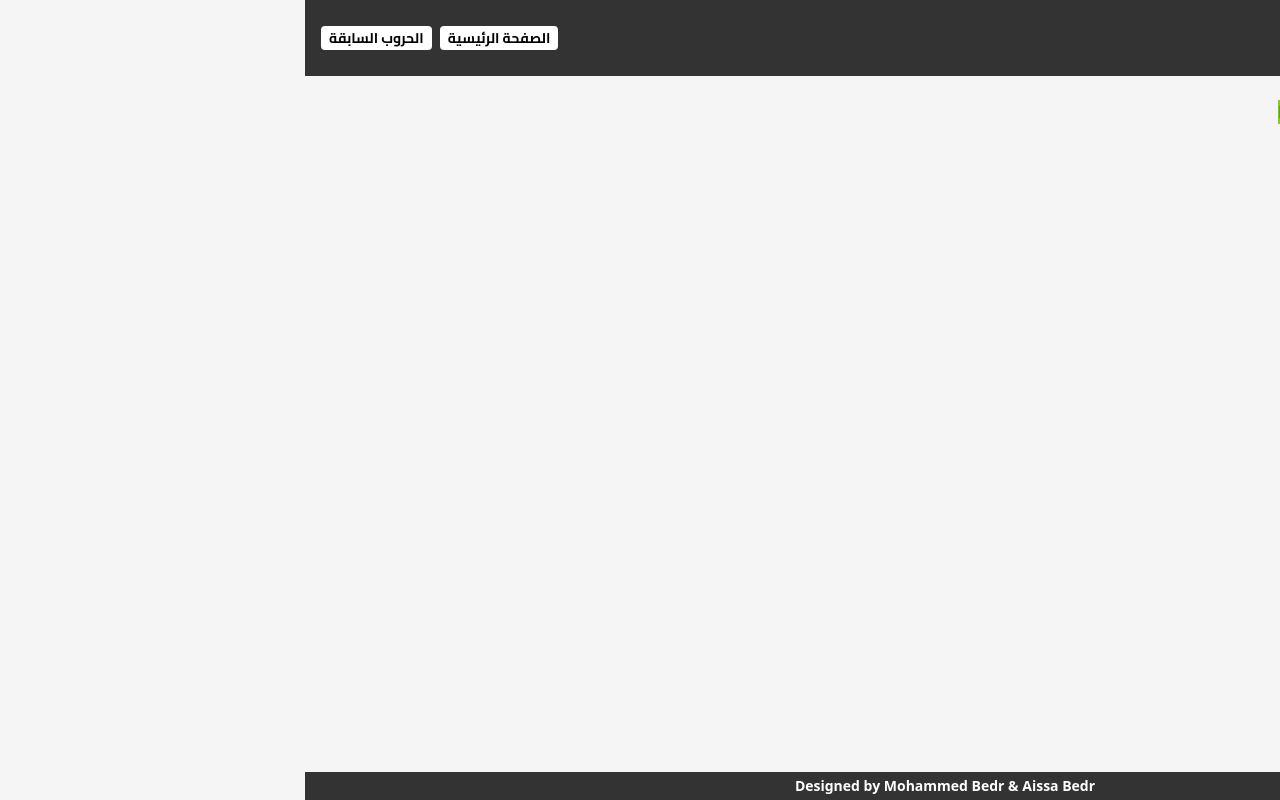
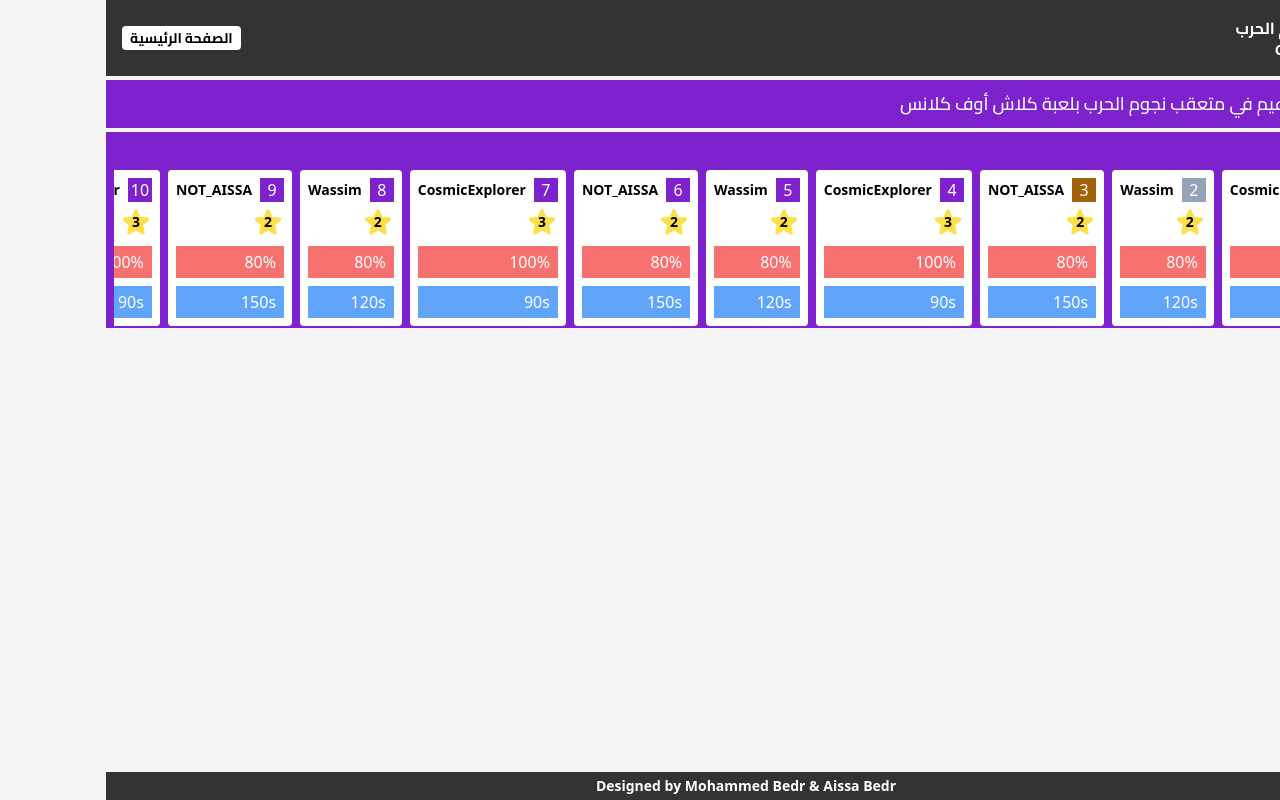
Before and after one commit to aissa-dev1/coc-war-star-tracker, a React (Vite) app: page / in a window 1280 px wide. Built offline with nearby package versions, Linux system fonts and the light colour scheme.

Commit message:
Start working in the leaderboard container and cards

```diff
--- a/src/components/CurrentWarStatus.tsx
+++ /dev/null
@@ -1,43 +0,0 @@
-import CurrentWarStatusCard from "./helpers/CurrentWarStatusCard";
-import SectionTitle from "./helpers/SectionTitle";
-
-function CurrentWarStatus() {
-  return (
-    <section>
-      <SectionTitle name="حالة الحرب الحالية" />
-
-      <div className="grid grid-cols-1 gap-2 p-2 mt-1 text-black bg-white sm:grid-cols-2 xl:grid-cols-3">
-        <p className="font-medium font-cairo bg-[#f5f5f5] p-1 rounded">
-          يوم البحث: <span className="text-sm font-bold">2024/2/11</span>
-        </p>
-
-        <p className="font-medium font-cairo bg-[#f5f5f5] p-1 rounded">
-          نوع الحرب:{" "}
-          <span className="text-sm font-bold">
-            20 <span>ضد</span> 20
-          </span>
-        </p>
-
-        <p className="font-medium font-cairo bg-[#f5f5f5] p-1 rounded">
-          بدأت الحرب: <span className="text-sm font-bold">نعم</span>
-        </p>
-
-        <p className="font-medium font-cairo bg-[#f5f5f5] p-1 rounded">
-          انتهت الحرب: <span className="text-sm font-bold">لا</span>
-        </p>
-
-        <p className="font-medium font-cairo bg-[#f5f5f5] p-1 rounded xl:col-span-2">
-          الفائز: <span className="text-sm font-bold">لا أحد</span>
-        </p>
-      </div>
-
-      <div className="grid grid-cols-1 gap-2 mt-1 sm:grid-cols-2">
-        <CurrentWarStatusCard myClan name="نخبة العرب" stars={0} totalDestruction={0} />
-
-        <CurrentWarStatusCard name="Sta.Monica Clan" stars={0} totalDestruction={0} />
-      </div>
-    </section>
-  );
-}
-
-export default CurrentWarStatus;
--- a/src/components/Leaderboard.tsx
+++ b/src/components/Leaderboard.tsx
@@ -1,43 +1,158 @@
+import { PlayerLeaderBoardState } from "../types";
 import LeaderboardCard from "./helpers/LeaderboardCard";
 import SectionTitle from "./helpers/SectionTitle";
 
-const leaderboardData: { name: string; stars: number }[] = [
+const leaderboard: PlayerLeaderBoardState[] = [
   {
-    name: "Youcef dr",
-    stars: 6,
+    id: "#GHFYK2JDSDD",
+    name: "CosmicExplorer",
+    totalStars: 3,
+    totalDestruction: 100,
+    totalAttackTime: 90,
   },
   {
-    name: "Not Aissa",
-    stars: 9,
+    id: "#DHFGDFGGDD",
+    name: "Wassim",
+    totalStars: 2,
+    totalDestruction: 80,
+    totalAttackTime: 120,
   },
   {
-    name: "CosmicExplorer",
-    stars: 7,
+    id: "#GHFYSGFDDSS",
+    name: "NOT_AISSA",
+    totalStars: 2,
+    totalDestruction: 80,
+    totalAttackTime: 150,
   },
   {
-    name: "الفنك الجزائري",
-    stars: 10,
+    id: "#GHFYK2JDSDD",
+    name: "CosmicExplorer",
+    totalStars: 3,
+    totalDestruction: 100,
+    totalAttackTime: 90,
   },
   {
-    name: "التنين المدمر",
-    stars: 8,
+    id: "#DHFGDFGGDD",
+    name: "Wassim",
+    totalStars: 2,
+    totalDestruction: 80,
+    totalAttackTime: 120,
+  },
+  {
+    id: "#GHFYSGFDDSS",
+    name: "NOT_AISSA",
+    totalStars: 2,
+    totalDestruction: 80,
+    totalAttackTime: 150,
+  },
+  {
+    id: "#GHFYK2JDSDD",
+    name: "CosmicExplorer",
+    totalStars: 3,
+    totalDestruction: 100,
+    totalAttackTime: 90,
+  },
+  {
+    id: "#DHFGDFGGDD",
+    name: "Wassim",
+    totalStars: 2,
+    totalDestruction: 80,
+    totalAttackTime: 120,
+  },
+  {
+    id: "#GHFYSGFDDSS",
+    name: "NOT_AISSA",
+    totalStars: 2,
+    totalDestruction: 80,
+    totalAttackTime: 150,
+  },
+  {
+    id: "#GHFYK2JDSDD",
+    name: "CosmicExplorer",
+    totalStars: 3,
+    totalDestruction: 100,
+    totalAttackTime: 90,
+  },
+  {
+    id: "#DHFGDFGGDD",
+    name: "Wassim",
+    totalStars: 2,
+    totalDestruction: 80,
+    totalAttackTime: 120,
+  },
+  {
+    id: "#GHFYSGFDDSS",
+    name: "NOT_AISSA",
+    totalStars: 2,
+    totalDestruction: 80,
+    totalAttackTime: 150,
+  },
+  {
+    id: "#GHFYK2JDSDD",
+    name: "CosmicExplorer",
+    totalStars: 3,
+    totalDestruction: 100,
+    totalAttackTime: 90,
+  },
+  {
+    id: "#DHFGDFGGDD",
+    name: "Wassim",
+    totalStars: 2,
+    totalDestruction: 80,
+    totalAttackTime: 120,
+  },
+  {
+    id: "#GHFYSGFDDSS",
+    name: "NOT_AISSA",
+    totalStars: 2,
+    totalDestruction: 80,
+    totalAttackTime: 150,
+  },
+  {
+    id: "#GHFYK2JDSDD",
+    name: "CosmicExplorer",
+    totalStars: 3,
+    totalDestruction: 100,
+    totalAttackTime: 90,
+  },
+  {
+    id: "#DHFGDFGGDD",
+    name: "Wassim",
+    totalStars: 2,
+    totalDestruction: 80,
+    totalAttackTime: 120,
+  },
+  {
+    id: "#GHFYSGFDDSS",
+    name: "NOT_AISSA",
+    totalStars: 2,
+    totalDestruction: 80,
+    totalAttackTime: 150,
+  },
+  {
+    id: "#DHFGDFGGDD",
+    name: "Wassim",
+    totalStars: 2,
+    totalDestruction: 80,
+    totalAttackTime: 120,
+  },
+  {
+    id: "#GHFYSGFDDSS",
+    name: "NOT_AISSA",
+    totalStars: 2,
+    totalDestruction: 80,
+    totalAttackTime: 150,
   },
 ];
 
-for (let i = 1; i <= 15; i++) {
-  leaderboardData.push({ name: `Hello world ${i}`, stars: 0 });
-}
-
 function Leaderboard() {
-  const sortedLeaderboardData = [...leaderboardData].sort((a, b) => b.stars - a.stars);
-
   return (
-    <section>
+    <section className="flex flex-col gap-2">
       <SectionTitle name="المتصدرين" />
 
-      <div className="flex flex-col gap-2 p-2 mt-1 bg-white">
-        {sortedLeaderboardData.map((card, index) => (
-          <LeaderboardCard key={index} ranking={index + 1} {...card} />
+      <div className="flex flex-row gap-2 overflow-x-auto max-w-screen">
+        {leaderboard.map((player, index) => (
+          <LeaderboardCard key={player.id} ranking={index + 1} {...player} />
         ))}
       </div>
     </section>
--- a/src/components/MainNav.tsx
+++ b/src/components/MainNav.tsx
@@ -13,13 +13,6 @@ function MainNav() {
         <Link className="py-0.5 px-2 text-sm font-bold font-cairo text-black bg-white rounded cursor-pointer" to="/">
           الصفحة الرئيسية
         </Link>
-
-        <Link
-          className="py-0.5 px-2 text-sm font-bold font-cairo text-black bg-white rounded cursor-pointer"
-          to="/war-logs"
-        >
-          الحروب السابقة
-        </Link>
       </section>
 
       <section className="sm:hidden">
--- a/src/components/helpers/CurrentWarStatusCard.tsx
+++ /dev/null
@@ -1,25 +0,0 @@
-import { CurrentWarStatusCardProps } from "./types";
-
-function CurrentWarStatusCard({ myClan, name, stars, totalDestruction }: CurrentWarStatusCardProps) {
-  return (
-    <div className="p-2 text-black bg-white rounded">
-      <p className="text-lg font-medium font-cairo">{myClan ? "قبيلتي" : "قبيلة العدو"}</p>
-
-      <div className="flex flex-col gap-1 mt-2">
-        <p className="font-medium font-cairo">
-          الاسم: <span className="text-sm font-bold">{name}</span>
-        </p>
-
-        <p className="font-medium font-cairo">
-          النجوم: <span className="text-sm font-bold">{stars}</span>
-        </p>
-
-        <p className="font-medium font-cairo">
-          الدمار: <span className="text-sm font-bold">{totalDestruction}%</span>
-        </p>
-      </div>
-    </div>
-  );
-}
-
-export default CurrentWarStatusCard;
--- a/src/components/helpers/LeaderboardCard.tsx
+++ b/src/components/helpers/LeaderboardCard.tsx
@@ -1,27 +1,38 @@
 import classNames from "classnames";
 import { LeaderboardCardProps } from "./types";
+import Star from "../icons/Star";
 
-function LeaderboardCard({ ranking, name, stars }: LeaderboardCardProps) {
+function LeaderboardCard({ ranking, name, totalStars, totalDestruction, totalAttackTime }: LeaderboardCardProps) {
   return (
-    <div className="flex flex-row justify-between items-center bg-[#f5f5f5] text-black py-4 px-2 rounded">
+    <div className="flex flex-col gap-1 p-2 text-black bg-white rounded !w-96">
       <div className="flex flex-row items-center gap-2">
-        <p
+        <div
           className={classNames("flex justify-center items-center w-6 h-6 text-white", {
             "bg-yellow-300": ranking === 1,
             "bg-slate-400": ranking === 2,
-            "bg-yellow-800": ranking === 3,
+            "bg-yellow-700": ranking === 3,
             "bg-purple-700": ranking !== 1 && ranking !== 2 && ranking !== 3,
           })}
         >
           {ranking}
-        </p>
+        </div>
 
-        <p className="font-bold">{name}</p>
+        <p className="text-sm font-bold">{name}</p>
       </div>
 
-      <p className="text-sm font-bold font-cairo">
-        {stars} {stars > 1 ? "نجوم" : "نجمة"}
-      </p>
+      <div className="flex flex-col gap-2">
+        <div className="relative w-fit h-fit">
+          <Star />
+
+          <p className="absolute text-sm font-semibold -translate-x-1/2 -translate-y-1/2 left-1/2 top-1/2">
+            {totalStars}
+          </p>
+        </div>
+
+        <div className="px-2 py-1 text-white bg-red-400">{totalDestruction}%</div>
+
+        <div className="px-2 py-1 text-white bg-blue-400">{totalAttackTime}s</div>
+      </div>
     </div>
   );
 }
--- a/src/components/helpers/types.ts
+++ b/src/components/helpers/types.ts
@@ -1,16 +1,9 @@
+import { PlayerLeaderBoardState } from "../../types";
+
 export interface SectionTitleProps {
   name: string;
 }
 
-export interface CurrentWarStatusCardProps {
-  myClan?: true;
-  name: string;
-  stars: number;
-  totalDestruction: number;
+export interface LeaderboardCardProps extends Omit<PlayerLeaderBoardState, "id"> {
+  ranking: number;
 }
-
-export interface LeaderboardCardProps {
-  ranking: number;
-  name: string;
-  stars: number;
-}
--- /dev/null
+++ b/src/components/icons/Star.tsx
@@ -0,0 +1,13 @@
+function Star() {
+  return (
+    <svg xmlns="http://www.w3.org/2000/svg" viewBox="0 0 24 24" fill="currentColor" className="w-8 h-8 text-yellow-300">
+      <path
+        fillRule="evenodd"
+        d="M10.788 3.21c.448-1.077 1.976-1.077 2.424 0l2.082 5.006 5.404.434c1.164.093 1.636 1.545.749 2.305l-4.117 3.527 1.257 5.273c.271 1.136-.964 2.033-1.96 1.425L12 18.354 7.373 21.18c-.996.608-2.231-.29-1.96-1.425l1.257-5.273-4.117-3.527c-.887-.76-.415-2.212.749-2.305l5.404-.434 2.082-5.005Z"
+        clipRule="evenodd"
+      />
+    </svg>
+  );
+}
+
+export default Star;
--- a/src/pages/Home.tsx
+++ b/src/pages/Home.tsx
@@ -1,10 +1,8 @@
-import CurrentWarStatus from "../components/CurrentWarStatus";
 import Leaderboard from "../components/Leaderboard";
 import MainFooter from "../components/MainFooter";
 import MainNav from "../components/MainNav";
-import WarCard from "../components/WarCard";
 import WelcomeMessage from "../components/WelcomeMessage";
-import { PlayerLeaderBoardState, War } from "../types";
+import { War } from "../types";
 
 const wars: War[] = [
   {
@@ -57,58 +55,19 @@ const wars: War[] = [
     totalDestruction: 200,
   },
 ];
-const leaderboard: PlayerLeaderBoardState[] = [
-  {
-    id: "#GHFYK2JDSDD",
-    name: "CosmicExplorer",
-    totalStars: 3,
-    totalDestruction: 100,
-    totalAttackTime: 90,
-  },
-  {
-    id: "#DHFGDFGGDD",
-    name: "Wassim",
-    totalStars: 2,
-    totalDestruction: 80,
-    totalAttackTime: 120,
-  },
-  {
-    id: "#GHFYSGFDDSS",
-    name: "NOT_AISSA",
-    totalStars: 2,
-    totalDestruction: 80,
-    totalAttackTime: 150,
-  },
-];
 
 function Home() {
   return (
     <main>
       <MainNav />
 
-      {/* <header className="container mx-auto mt-0 sm:mt-1">
+      <header className="container py-0.5 px-2 mx-auto text-white bg-purple-700 mt-1">
         <WelcomeMessage />
       </header>
 
-      <header className="container flex flex-col gap-2 p-2 mx-auto mt-1 text-white bg-purple-700 overflow-y-auto max-h-[calc(100vh-150px)] sm:max-h-[calc(100vh-160px)]">
-        <CurrentWarStatus />
-
+      <header className="container py-0.5 px-2 mx-auto text-white bg-purple-700 mt-1">
         <Leaderboard />
-      </header> */}
-
-      <div className="flex gap-3 p-6">
-        {leaderboard.map((playerState) => (
-          <div key={playerState.id} className="bg-lime-500">
-            {playerState.name}
-          </div>
-        ))}
-      </div>
-
-      <div className="p-6">
-        {wars.map((war) => (
-          <WarCard key={war.id} war={war} />
-        ))}
-      </div>
+      </header>
 
       <MainFooter />
     </main>
```
